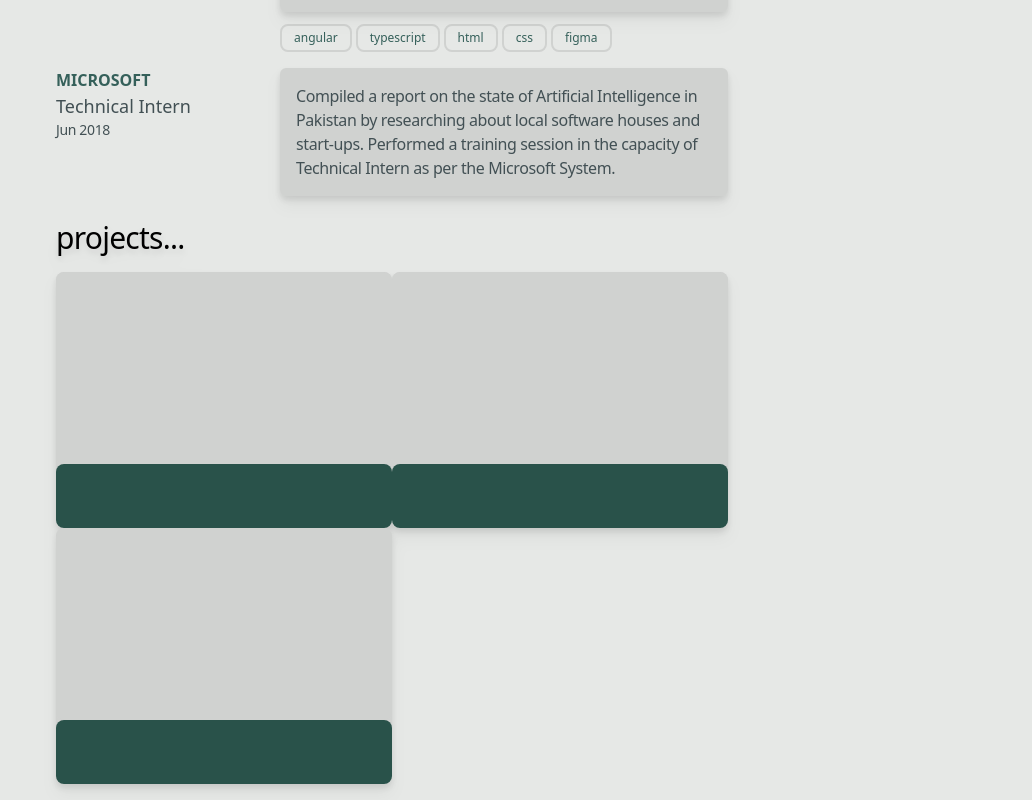
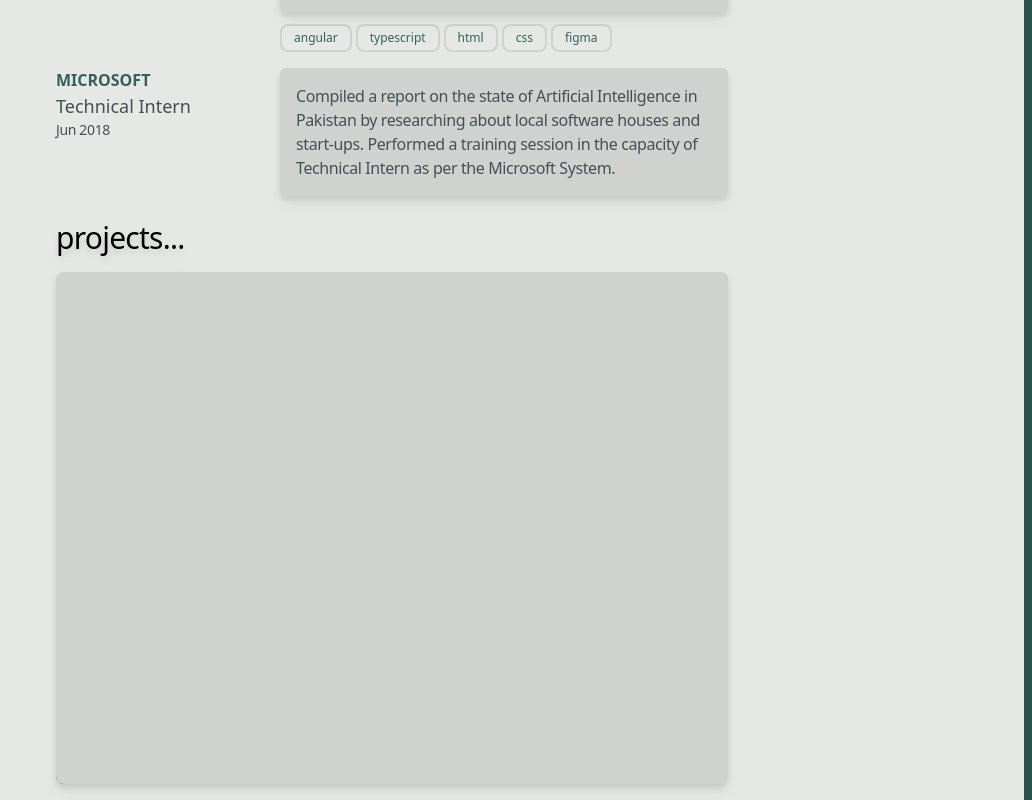
Before and after one commit to Mafzii/portfolio_v1, a Next.js app: page / in a window 1280 px wide. Both pictures are taken after a click on the element 472 px from the left and 1308 px from the top of the page. Shown: the part 908-1708 px from the top of the page, without its empty margins (248-1280 px from the left). Built offline with nearby package versions, Linux system fonts and the light colour scheme.

Commit message:
DEV-4: Projects | improved projects and scroll animation

```diff
--- /dev/null
+++ b/components/Footer.jsx
@@ -0,0 +1,7 @@
+import React from 'react';
+
+export default function Footer() {
+    return (
+       <div className='h-[8rem] bg-background'></div>
+    )
+}
--- a/components/Projects.jsx
+++ b/components/Projects.jsx
@@ -12,35 +12,40 @@ export default function Projects() {
     return (
         <section className="my-4 drop-shadow-lg">
             <h1 className="text-black text-3xl tracking-tight">projects...</h1>
-            <div className="my-4 flex flex-row flex-wrap">
+            <div className="my-4 grid grid-flow-row grid-cols-2">
+                { // change opacity animation to scale on this part of the code
+                    _projects.map((project, index) => {
+                        return (
+                            <motion.div
+                                key={'project' + index}
+                                layoutId={'project' + index}
+                                onClick={() => setSelectedId('project' + index)}
+                                className="bg-background-dark rounded-lg hover:drop-shadow-[0_10px_5px_rgba(0,0,0,0.25)] w-full h-[16rem]">
+                                <motion.div className="bg-background-dark rounded-lg h-[12rem]"></motion.div>
+                                <motion.div className="bg-primary rounded-lg h-[4rem]"></motion.div>
+                            </motion.div>
+                        )
+                    })
+                }
                 <AnimatePresence>
                     {selectedId && (
                         <motion.div
-                            key={selectedId}
+                            key={'modal' + selectedId}
                             layoutId={selectedId}
-                            className="bg-background-dark rounded-lg hover:drop-shadow-[0_10px_5px_rgba(0,0,0,0.25)] w-full h-[16rem]">
-                            <motion.div className="grid grid-col">
-                                <div className="bg-background-dark rounded-lg h-[12rem]"></div>
-                                <div className="bg-primary rounded-lg h-[4rem]"></div>
+                            onClick={() => setSelectedId(null)}
+                            className="fixed left-0 w-full h-[32rem] bg-transparent"
+                            initial={{ scale: 0 }}
+                            animate={{ scale: 2 }}
+                            exit={{ scale: 0 }}>
+                            <motion.div
+                                className="bg-background-dark rounded-lg w-full h-full">
+                                <motion.div className="">
+                                    <motion.div className="bg-background-dark rounded-lg h-[12rem]"></motion.div>
+                                </motion.div>
                             </motion.div>
                         </motion.div>
                     )}
                 </AnimatePresence>
-                {!selectedId ?
-                    _projects.map((project, index) => {
-                        return (
-                            <motion.div
-                                key={'project' + index}
-                                layoutId={'project' + index} onClick={() => setSelectedId(index)}
-                                className="bg-background-dark rounded-lg hover:drop-shadow-[0_10px_5px_rgba(0,0,0,0.25)] w-1/2 h-[16rem]">
-                                <motion.div className="grid grid-col">
-                                    <div className="bg-background-dark rounded-lg h-[12rem]"></div>
-                                    <div className="bg-primary rounded-lg h-[4rem]"></div>
-                                </motion.div>
-                            </motion.div>
-                        )
-                    })
-                : null}
             </div>
         </section>
     )
--- /dev/null
+++ b/components/Scrollbar.jsx
@@ -0,0 +1,13 @@
+import React from 'react';
+import { motion, useScroll, useSpring } from 'framer-motion';
+
+export default function Scrollbar() {
+    const { scrollYProgress } = useScroll();
+    const scaleY = useSpring(scrollYProgress, { stiffness: 300, damping: 60, restDelta: 0.001});
+    return (
+        <motion.div
+            style={{ scaleY }}
+            className="fixed bottom-0 right-0 w-2 h-screen bg-primary z-50 origin-bottom-right">
+        </motion.div>
+    )
+}
--- a/pages/_document.js
+++ b/pages/_document.js
@@ -4,7 +4,7 @@ export default function Document() {
   return (
     <Html lang="en">
       <Head />
-      <body className="max-w-2xl pt-16 text-text bg-background mx-auto">
+      <body className="max-w-2xl pt-16 text-text bg-background mx-auto no-scrollbar">
           <Main />
           <NextScript />
       </body>
--- a/pages/index.js
+++ b/pages/index.js
@@ -4,13 +4,15 @@ import { Inter } from 'next/font/google'
 import Head from 'next/head'
 import Experience from '@/components/Experience'
 import Projects from '@/components/Projects'
+import Scrollbar from '@/components/Scrollbar'
+import Footer from '@/components/Footer'
 
 const inter = Inter({ subsets: ['latin'] })
 
 
 export default function Home() {
   return (
-    <div>
+    <main>
       <Head>
         <title>Mustafa Afzal</title>
         <link rel="apple-touch-icon" sizes="180x180" href="/image/apple-touch-icon.png"/>
@@ -18,10 +20,12 @@ export default function Home() {
         <link rel="icon" type="image/png" sizes="16x16" href="/image/favicon-16x16.png"/>
         <link rel="manifest" href="/image/site.webmanifest"/>
       </Head>
-      <Navbar/>
+      <Scrollbar />
+      <Navbar />
       <About />
       <Experience />
       <Projects />
-    </div>
+      <Footer />
+    </main>
   )
 }
--- a/styles/globals.css
+++ b/styles/globals.css
@@ -1,6 +1,21 @@
 @tailwind base;
 @tailwind components;
 @tailwind utilities;
+
+@layer utilities {
+  @variants responsive {
+    /* Hide scrollbar for Chrome, Safari and Opera */
+    .no-scrollbar::-webkit-scrollbar {
+        display: none;
+    }
+
+    /* Hide scrollbar for IE, Edge and Firefox */
+    .no-scrollbar {
+        -ms-overflow-style: none;  /* IE and Edge */
+        scrollbar-width: none;  /* Firefox */
+    }
+  }
+}
 
 :root {
   --text: #00120B;
```
